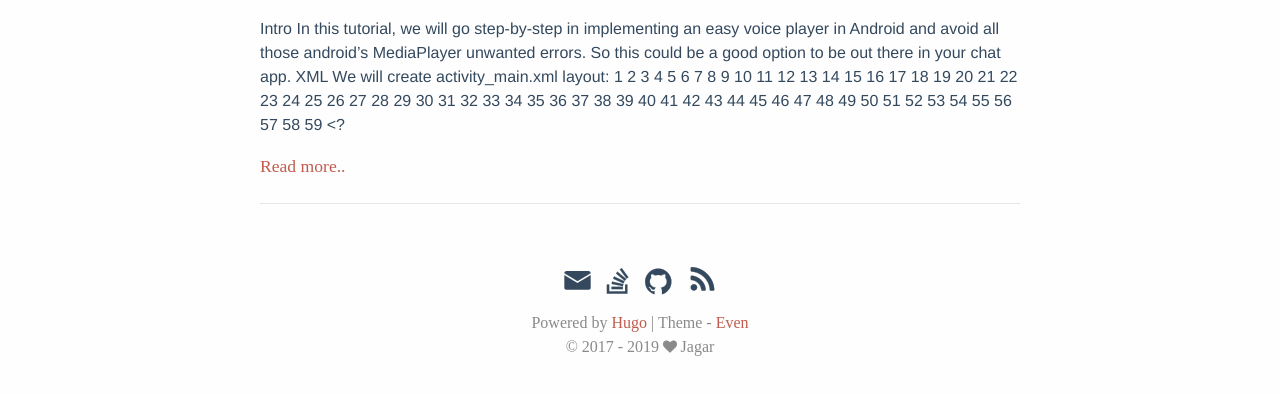
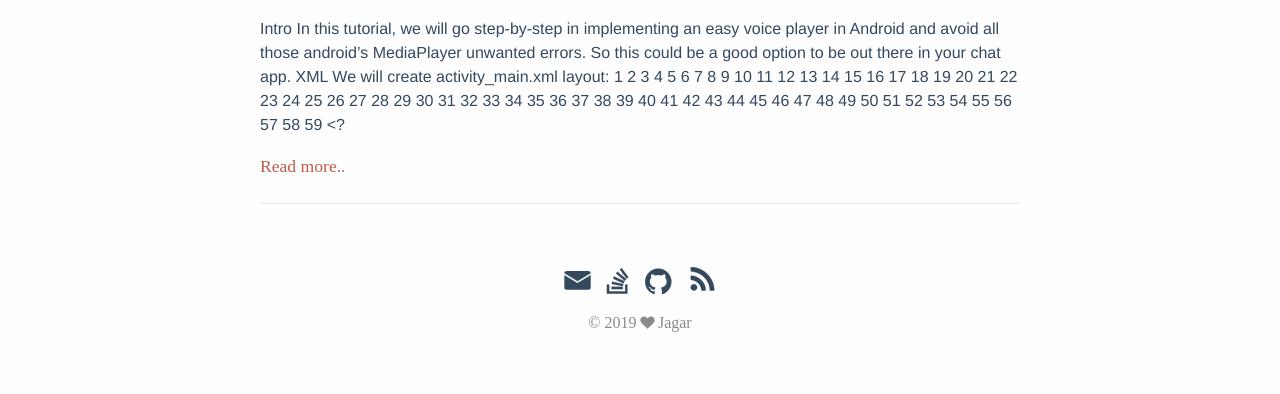
Before and after one commit to JagarYousef/jagaryousef.github.io, a plain HTML site: page index.html in a window 1280 px wide. Shown: the part 208-602 px from the top of the page. Drawn offline with nearby package versions, Linux system fonts and the light colour scheme; a script that the page names is missing.

Commit message:
Customization commit

```diff
--- a/index.html
+++ b/index.html
@@ -159,20 +159,12 @@ XML  We will create activity_main.xml layout:
 </div>
 
 <div class="copyright">
-  <span class="power-by">
-    Powered by <a class="hexo-link" href="https://gohugo.io">Hugo</a>
-  </span>
-  <span class="division">|</span>
-  <span class="theme-info">
-    Theme -
-    <a class="theme-link" href="https://github.com/olOwOlo/hugo-theme-even">Even</a>
-  </span>
+
 
 
 
   <span class="copyright-year">
     &copy;
-    2017 -
     2019
     <span class="heart">
       <i class="iconfont icon-heart"></i>
```
Also changed, not shown: 404.html (+1 -9 lines), categories/android-studio/index.html (+1 -9 lines), categories/android/index.html (+1 -9 lines), categories/index.html (+1 -9 lines), categories/java/index.html (+1 -9 lines), post/index.html (+1 -9 lines), post/voicemessagesview/index.html (+1 -9 lines), tags/chatting/index.html (+1 -9 lines), tags/index.html (+1 -9 lines), tags/mediaplayer/index.html (+1 -9 lines), tags/seekbar/index.html (+1 -9 lines).
